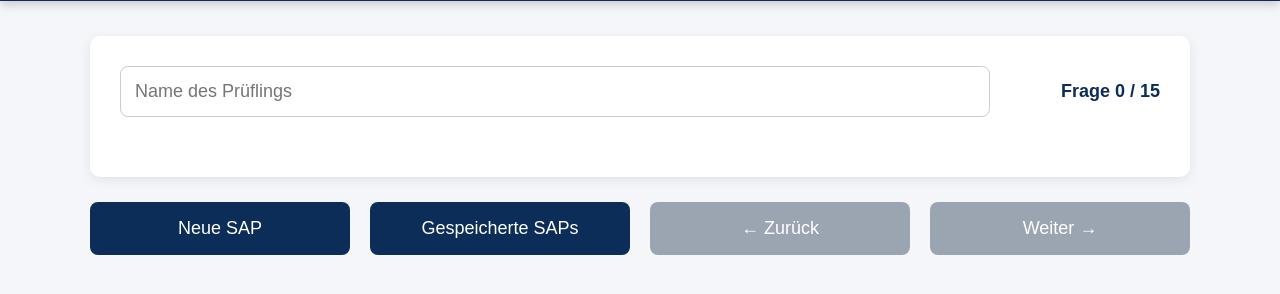
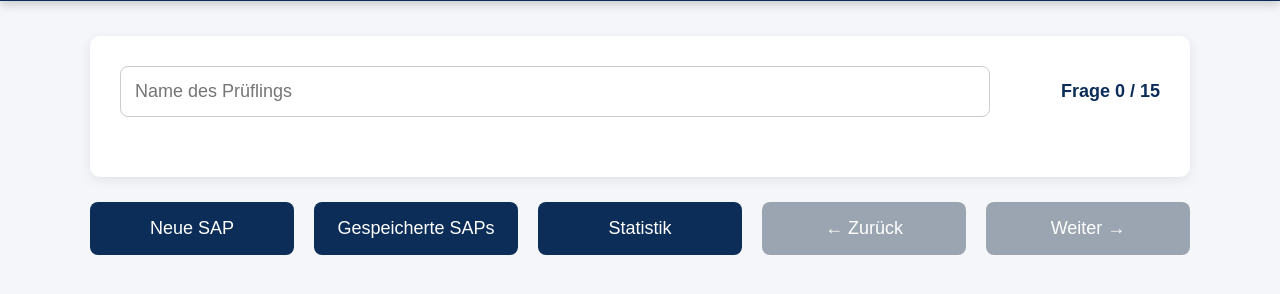
Before and after one commit to Ben0989/sap-pruefung, a plain HTML site: page index.html in a window 1280 px wide. Shown: the part 108-402 px from the top of the page. Drawn offline with Linux system fonts and the light colour scheme.

Commit message:
Update index.html

```diff
--- a/index.html
+++ b/index.html
@@ -67,6 +67,10 @@
     Gespeicherte SAPs
     </button>
 
+    <button onclick="showStatistics()">
+    Statistik
+    </button>
+
     <button
         id="backBtn"
         onclick="previousQuestion()"
```
